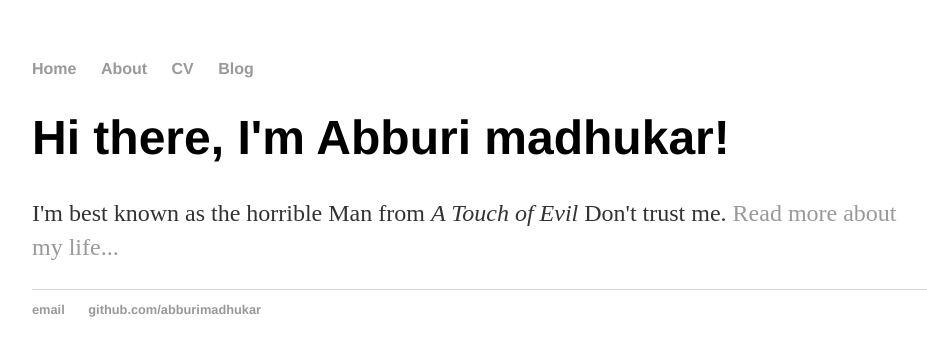
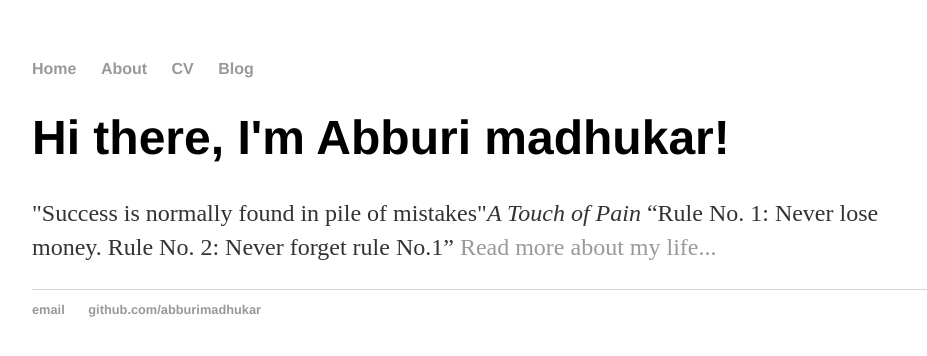
Before and after one commit to abburimadhukar/abburimadhukar.github.io, a Jekyll site: the page index.html, which Jekyll copies as it is, in a window 1280 px wide. Shown: the top 356 px of the page, without its empty margins (160-1087 px from the left). Built offline with Jekyll 4.4.1, drawn with Linux system fonts in a browser that asks for light colours.

Commit message:
Update index.html

```diff
--- a/index.html
+++ b/index.html
@@ -17,7 +17,8 @@
 
 <div class="blurb">
 	<h1>Hi there, I'm Abburi madhukar!</h1>
-	<p>I'm best known as the horrible Man from <em>A Touch of Evil</em> Don't trust me. <a href="/about">Read more about my life...</a></p>
+	<p>"Success is normally found in pile of mistakes"<em>A Touch of Pain</em> “Rule No. 1: Never lose money.
+		Rule No. 2: Never forget rule No.1”  <a href="/about">Read more about my life...</a></p>
 </div><!-- /.blurb -->
 		</div><!-- /.container -->
 		<footer>
```
